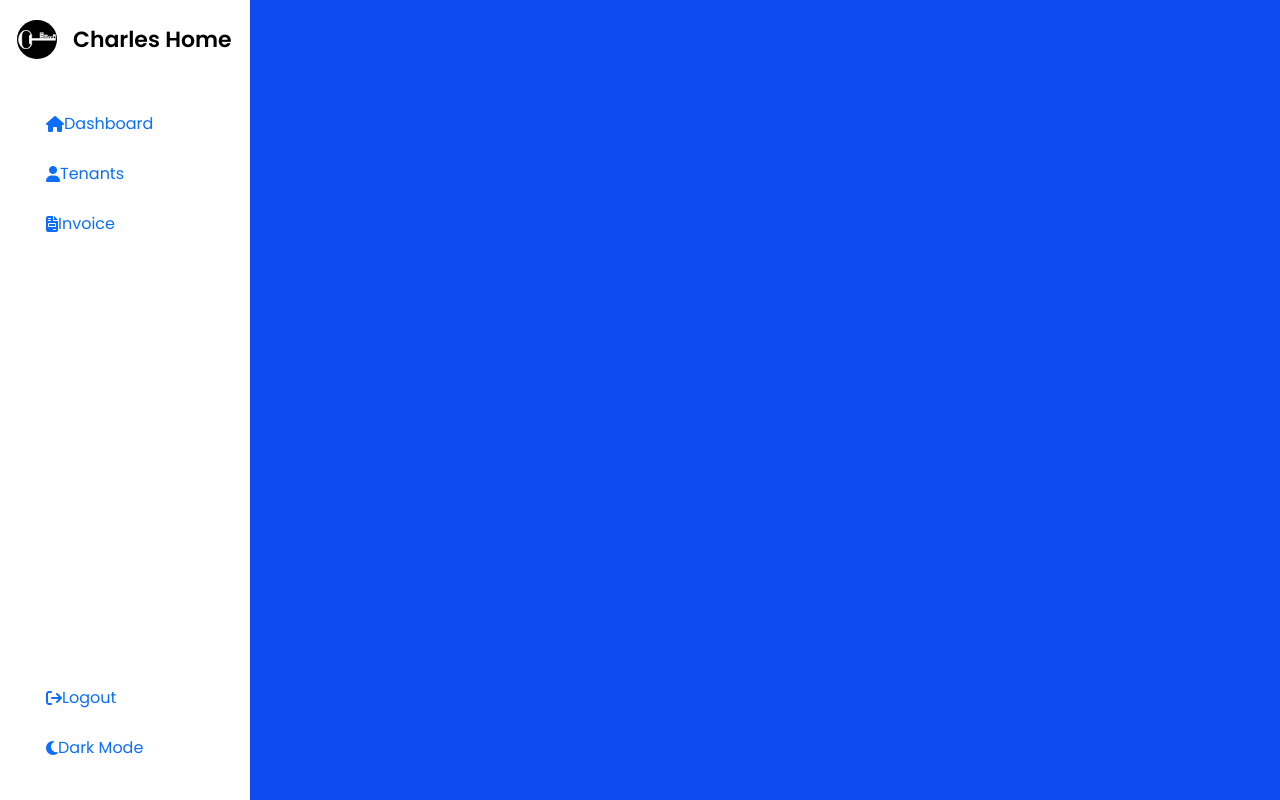
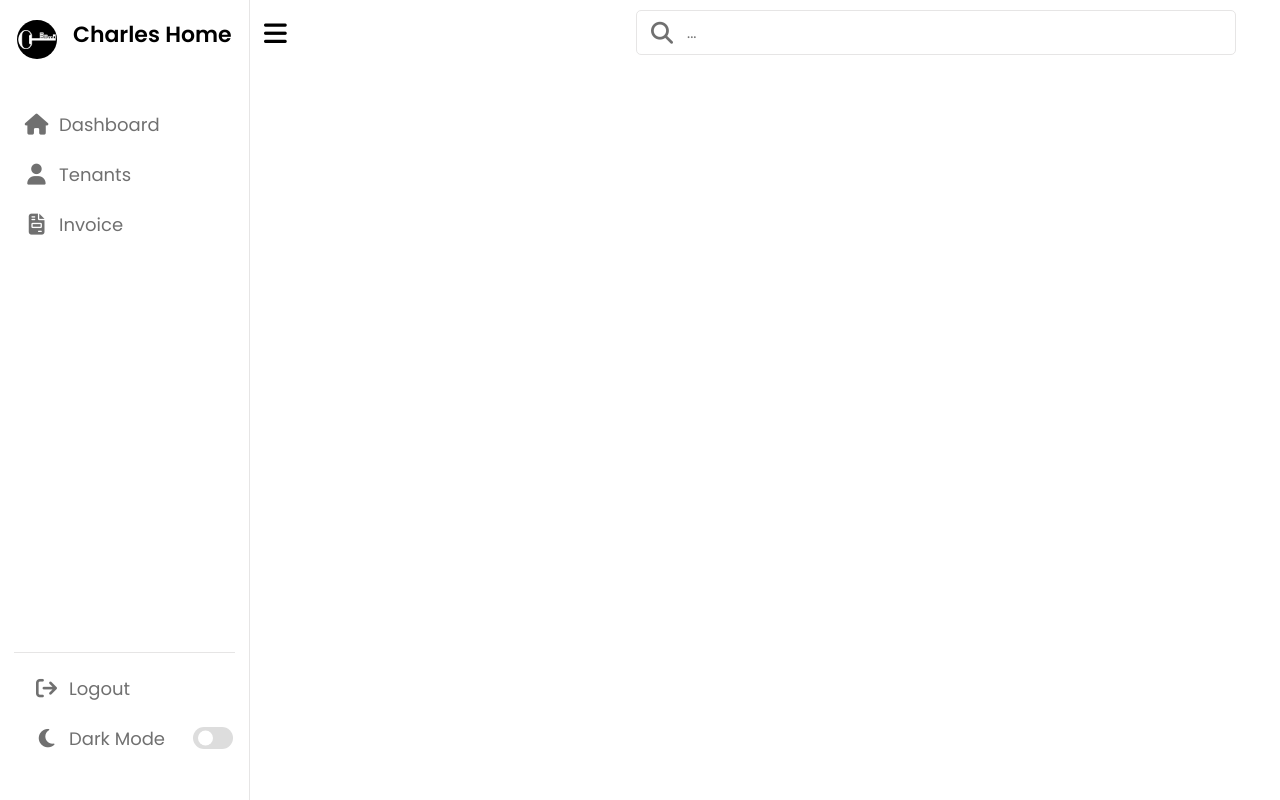
Before and after one commit to EdouardBurel/CharlesHome, a PHP site: page /admin.php in a window 1280 px wide. Run offline with PHP 8.4, Linux system fonts and the light colour scheme.

Commit message:
update css  admin page

```diff
--- a/admin.php
+++ b/admin.php
@@ -42,7 +42,7 @@
                 </li>
             </ul>
 
-            <ul class="logout-mod">
+            <ul class="logout-mode">
                 <li>
                     <a href="#">
                         <i class="fa-solid fa-arrow-right-from-bracket"></i>
@@ -50,17 +50,32 @@
                     </a>
                 </li>
 
-                <li>
+                <li class="mode">
                     <a href="#">
                         <i class="fa-solid fa-moon"></i>
                         <span class="link-name">Dark Mode</span>
                     </a>
+
+                    <div class="mode-toggle">
+                        <span class="switch"></span>
+                    </div>
                 </li>
 
             </ul>
         </div>
     </nav>
+    <section class="dashboard">
+        <div class="top">
+            <i class="fa-solid fa-bars sidebar-toggle"></i>
+            <div class="search-box">
+                <i class="fa-solid fa-magnifying-glass"></i>
+                <input type="text" placeholder="...">
+            </div>
+        </div>
 
+    </section>
+
+    <script src="script.js"></script>
     <script src="https://cdn.jsdelivr.net/npm/bootstrap@5.3.0/dist/js/bootstrap.bundle.min.js" integrity="sha384-geWF76RCwLtnZ8qwWowPQNguL3RmwHVBC9FhGdlKrxdiJJigb/j/68SIy3Te4Bkz" crossorigin="anonymous"></script>
 </body>
 </html>
--- a/css/style.css
+++ b/css/style.css
@@ -33,6 +33,20 @@ body{
     background-color: var(--primary-color);
 }
 
+body.dark{
+    --primary-color: #3a3b3c;
+    --panel-color: #242526;
+    --text-color: #CCC;
+    --black-light-color: #CCC;
+    --border-color: #4d4c4c;
+    --toggle-color: #fff;
+    --box1-color: #3a3b3c;
+    --box2-color: #3a3b3c;
+    --box3-color: #3a3b3c;
+    --title-icon-color: #CCC;
+
+}
+
 nav{
     position: fixed;
     top: 0;
@@ -41,6 +55,13 @@ nav{
     width: 250px;
     padding: 10px 14px;
     background-color: var(--panel-color);
+    border-right: 1px solid var(--border-color);
+    transition: var(--trans-05);
+}
+
+nav.close{
+    width: 73px;
+
 }
 
 nav .logo-name{
@@ -61,12 +82,22 @@ nav .logo-img img{
     border-radius: 50%;
 }
 
+body.dark nav .logo-img img{
+    filter: invert(1);
+    transition: var(--trans-03);
+}
+
 nav .logo-name .logo_name{
     font-size: 22px;
     font-weight: 600;
     color: var(--text-color);
     margin-left: 14px;
-    margin-top: 10px;
+    transition: var(--trans-05);
+}
+
+nav.close .logo_name{
+    opacity: 0;
+    pointer-events: none;
 }
 
 nav .menu-items{
@@ -75,6 +106,10 @@ nav .menu-items{
     display: flex;
     flex-direction: column;
     justify-content: space-between;
+}
+
+ul{
+    padding-left: 0rem;
 }
 
 .menu-items li{
@@ -86,4 +121,164 @@ nav .menu-items{
     align-items: center;
     height: 50px;
     text-decoration: none;
+    position: relative;
 }
+
+.nav-links li a:hover:before{
+    content: "";
+    position: absolute;
+    left: -7px;
+    height: 5px;
+    width: 5px;
+    border-radius: 50%;
+    background-color: var(--primary-color);
+
+}
+
+.menu-items li a i{
+    font-size: 21px;
+    min-width: 45px;
+    height: 100%;
+    display: flex;
+    align-items: center;
+    align-content: center;
+    justify-content: center;
+    color: var(--black-light-color);
+}
+
+.menu-items li a .link-name{
+    font-size: 18px;
+    font-weight: 400;
+    color: var(--black-light-color);
+    transition: var(--trans-05);
+}
+
+nav.close li a .link-name{
+    opacity: 0;
+    pointer-events: none;
+}
+
+.nav-links li a:hover i,
+.nav-links li a:hover .link-name{
+    color: var(--primary-color);
+}
+
+.menu-items .logout-mode{
+    padding: 10px;
+    border-top: 1px solid var(--border-color);
+}
+
+.menu-items .mode{
+    display: flex;
+    align-items: center;
+    white-space: nowrap;
+
+}
+
+.menu-items .mode-toggle{
+    position: absolute;
+    right: 14px;
+    height: 50px;
+    min-width: 45px;
+    display: flex;
+    align-items: center;
+    justify-content: center;
+    cursor: pointer;
+}
+
+.mode-toggle .switch{
+    position: relative;
+    display: inline-block;
+    height: 22px;
+    width: 40px;
+    border-radius: 25px;
+    background-color: var(--toggle-color);
+}
+
+.switch:before{
+    content: "";
+    position: absolute;
+    left: 5px;
+    top: 50%;
+    transform: translateY(-50%);
+    height: 15px;
+    width: 15px;
+    background-color: var(--panel-color);
+    border-radius: 50%;
+    transition: var(--trans-03);
+}
+
+body.dark .switch::before {
+    left: 20px;
+}
+
+.dashboard{
+    position: relative;
+    left: 250px;
+    background-color: var(--panel-color);
+    height: 100vh;
+    width: calc(100% - 250px);
+    padding: 10px 14px;
+    transition: var(--trans-05);
+}
+
+nav.close ~ .dashboard{
+    left: 73px;
+    width: calc(100% - 73px);
+}
+
+.dashboard .top{
+    position: fixed;
+    top: 0;
+    left: 250px;
+    display: flex;
+    width: calc(100% - 250px);
+    padding: 10px 14px;
+    justify-content: space-between;
+    align-items: center;
+    background-color: var(--panel-color);
+    transition: var(--trans-05);
+}
+
+nav.close ~ .dashboard .top{
+    left: 73px;
+    width: calc(100% - 73px);
+}
+
+.dashboard .top .sidebar-toggle{
+    font-size: 26px;
+    color: var(--text-color);
+    cursor: pointer;
+}
+
+.dashboard .top .search-box{
+    position: relative;
+    height: 45px;
+    max-width: 600px;
+    width: 100%;
+    margin: 0 30px;
+}
+
+.top .search-box input {
+    position: absolute;
+    border: 1px solid var(--border-color);
+    background-color: var(--panel-color);
+    padding: 0 25px 0 50px;
+    border-radius: 5px;
+    height: 100%;
+    width: 100%;
+    color: var(--text-color);
+    font-size: 15px;
+    font-weight: 400;
+    outline: none;
+}
+
+.top .search-box i {
+    position: absolute;
+    left: 15px;
+    font-size: 22px;
+    z-index: 10;
+    top: 50%;
+    transform: translateY(-50%);
+    color: var(--black-light-color);
+}
--- a/script.js
+++ b/script.js
@@ -5,3 +5,18 @@ function showExtensionForm() {
 function closeExtensionForm() {
     document.getElementById("overlay").style.display = "none";
 }
+
+
+const body = document.querySelector("body"),
+      modeToggle = body.querySelector(".mode-toggle");
+      sidebar = body.querySelector("nav");
+      sidebarToggle = body.querySelector(".sidebar-toggle");
+
+modeToggle.addEventListener("click", () =>{
+    body.classList.toggle("dark")
+});
+
+sidebarToggle.addEventListener("click", () => {
+    sidebar.classList.toggle("close");
+
+});
```
